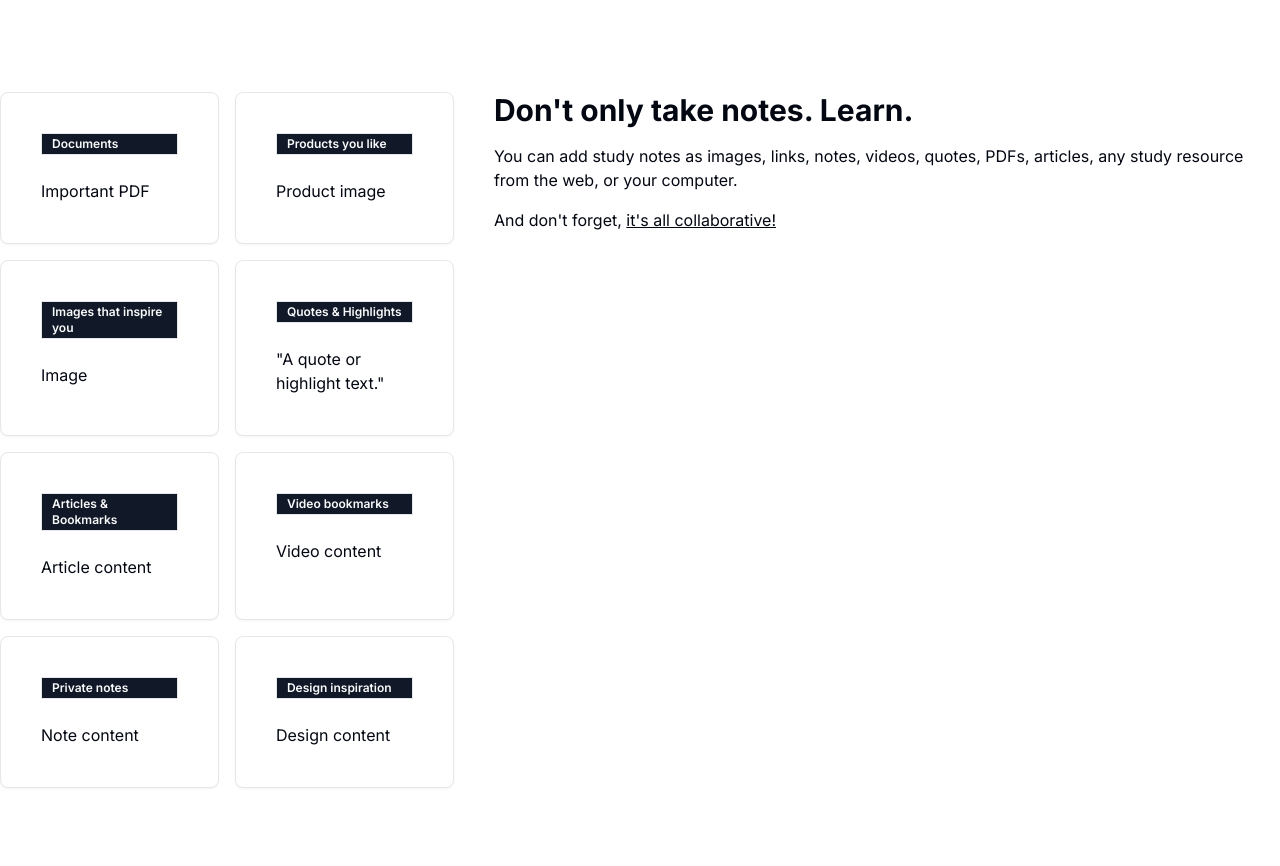
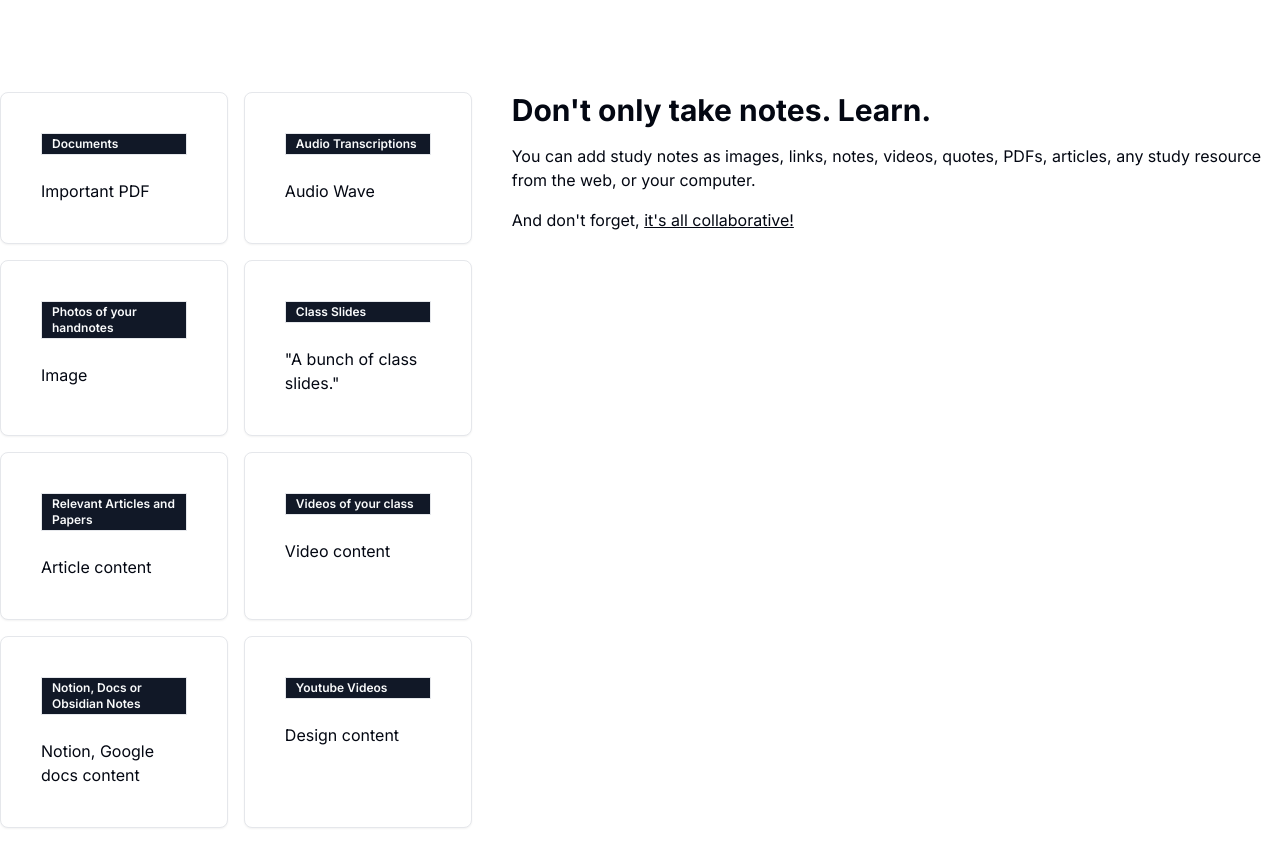
Before and after one commit to bynery-main/limonata-notion-clone, a Next.js app: page / in a window 1280 px wide. Shown: the part 340-1206 px from the top of the page. Built offline with nearby package versions, Linux system fonts and the light colour scheme.

Commit message:
Minor Changes in the texts

```diff
--- a/src/components/landing-page-component.tsx
+++ b/src/components/landing-page-component.tsx
@@ -22,13 +22,17 @@ export default function LandingPageComponent() {
       <header className="flex items-center justify-between p-6">
         <div className="flex items-center space-x-2">
           <LogInIcon className="h-6 w-6" />
-          <span className="text-lg font-bold">my mind</span>
+          <span className="text-lg font-bold">Limonata <span className="font-light">Project</span></span>
+
         </div>
         <div className="space-x-4">
           <Button variant="ghost" onClick={login}>
             LOG IN
           </Button>
-          <Button variant="default">SIGN UP</Button>
+          <Button variant="default"onClick={login}>
+            SIGN UP
+
+          </Button>
         </div>
       </header>
       <main className="flex flex-col items-center justify-center py-20 space-y-10">
@@ -51,15 +55,15 @@ export default function LandingPageComponent() {
             </Card>
             <Card className="p-4">
               <CardHeader>
-                <Badge>Products you like</Badge>
+                <Badge>Audio Transcriptions</Badge>
               </CardHeader>
               <CardContent>
-                <p>Product image</p>
+                <p>Audio Wave</p>
               </CardContent>
             </Card>
             <Card className="p-4">
               <CardHeader>
-                <Badge>Images that inspire you</Badge>
+                <Badge>Photos of your handnotes</Badge>
               </CardHeader>
               <CardContent>
                 <p>Image</p>
@@ -67,15 +71,15 @@ export default function LandingPageComponent() {
             </Card>
             <Card className="p-4">
               <CardHeader>
-                <Badge>Quotes & Highlights</Badge>
+                <Badge>Class Slides</Badge>
               </CardHeader>
               <CardContent>
-                <p>"A quote or highlight text."</p>
+                <p>"A bunch of class slides."</p>
               </CardContent>
             </Card>
             <Card className="p-4">
               <CardHeader>
-                <Badge>Articles & Bookmarks</Badge>
+                <Badge>Relevant Articles and Papers</Badge>
               </CardHeader>
               <CardContent>
                 <p>Article content</p>
@@ -83,7 +87,7 @@ export default function LandingPageComponent() {
             </Card>
             <Card className="p-4">
               <CardHeader>
-                <Badge>Video bookmarks</Badge>
+                <Badge>Videos of your class</Badge>
               </CardHeader>
               <CardContent>
                 <p>Video content</p>
@@ -91,15 +95,15 @@ export default function LandingPageComponent() {
             </Card>
             <Card className="p-4">
               <CardHeader>
-                <Badge>Private notes</Badge>
+                <Badge>Notion, Docs or Obsidian Notes</Badge>
               </CardHeader>
               <CardContent>
-                <p>Note content</p>
+                <p>Notion, Google docs  content</p>
               </CardContent>
             </Card>
             <Card className="p-4">
               <CardHeader>
-                <Badge>Design inspiration</Badge>
+                <Badge>Youtube Videos</Badge>
               </CardHeader>
               <CardContent>
                 <p>Design content</p>
```
